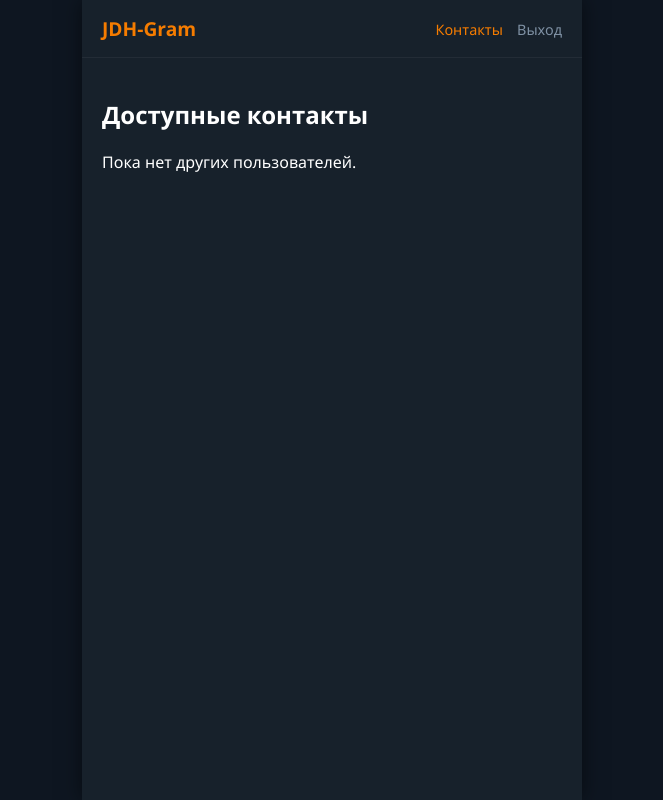
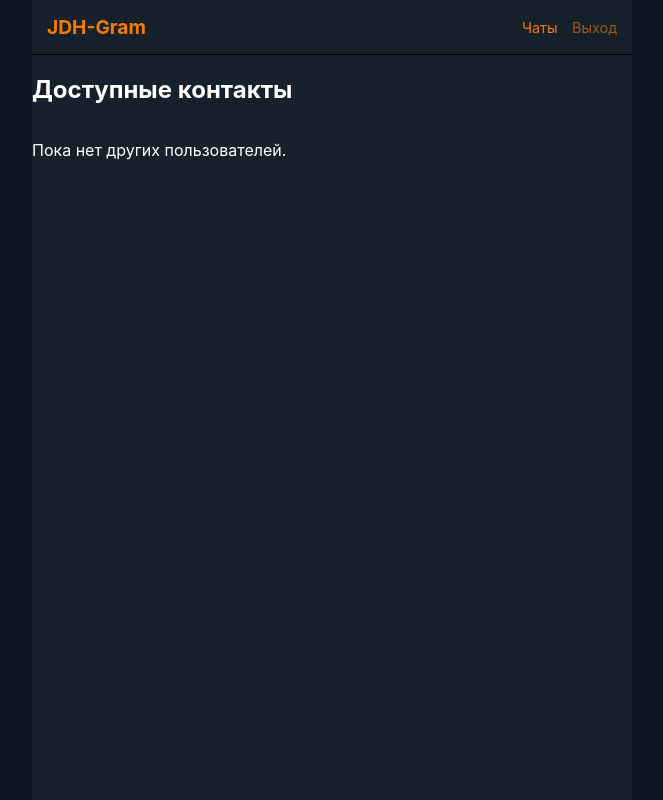
Before and after one commit to JDH-AF/JDHgram-, a Flask app: page / in a window 1280 px wide. Shown: the whole page, without its empty margins (308-971 px from the left). Run offline with Flask 3, Linux system fonts and the light colour scheme; the visitor is signed in with stand-in values (Sample User, id 1); data comes from the database, SQL or seed files in the repository.

Commit message:
Update base.html

```diff
--- a/templates/base.html
+++ b/templates/base.html
@@ -2,149 +2,90 @@
 <html lang="ru">
 <head>
     <meta charset="UTF-8">
-    <meta name="viewport" content="width=device-width, initial-scale=1.0">
+    <meta name="viewport" content="width=device-width, initial-scale=1.0, maximum-scale=1.0, user-scalable=no">
     <title>JDH-Gram</title>
     <style>
         :root {
-            --bg-dark: #0e1621;         /* Фон страницы */
-            --bg-container: #17212b;    /* Фон блоков */
-            --accent-orange: #f57c00;   /* Основной оранжевый */
-            --accent-hover: #e66a00;    /* Оранжевый при наведении */
-            --text-main: #ffffff;       /* Основной текст */
-            --text-muted: #7f91a4;      /* Второстепенный текст */
-            --msg-sent: #f57c00;        /* Исходящее сообщение */
-            --msg-received: #242f3d;    /* Входящее сообщение */
-            --input-bg: #242f3d;        /* Фон полей ввода */
+            --bg-main: #0e1621;
+            --bg-panel: #17212b;
+            --accent: #f57c00;
+            --text: #ffffff;
+            --msg-sent: #f57c00;
+            --msg-received: #2b3948;
         }
 
-        body {
-            font-family: 'Segoe UI', Tahoma, Geneva, Verdana, sans-serif;
-            background: var(--bg-dark);
-            color: var(--text-main);
-            margin: 0;
-            display: flex;
-            justify-content: center;
-            min-height: 100vh;
+        body, html {
+            margin: 0; padding: 0; height: 100%;
+            background: var(--bg-main);
+            color: var(--text);
+            font-family: -apple-system, BlinkMacSystemFont, "Segoe UI", Roboto, Helvetica, Arial, sans-serif;
         }
 
-        .container {
-            width: 100%;
-            max-width: 500px;
-            background: var(--bg-container);
+        .app-container {
             display: flex;
             flex-direction: column;
-            box-shadow: 0 0 20px rgba(0,0,0,0.5);
+            height: 100vh;
+            max-width: 600px;
+            margin: 0 auto;
+            background: var(--bg-panel);
         }
 
-        .nav {
-            padding: 15px 20px;
-            background: var(--bg-container);
-            border-bottom: 1px solid rgba(255,255,255,0.05);
+        .header {
+            padding: 15px;
+            background: var(--bg-panel);
+            border-bottom: 1px solid #000;
             display: flex;
             justify-content: space-between;
             align-items: center;
+            z-index: 10;
         }
 
-        .nav h1 { font-size: 1.2rem; margin: 0; color: var(--accent-orange); }
+        .header h1 { margin: 0; font-size: 1.2rem; color: var(--accent); }
+        .header a { color: var(--accent); text-decoration: none; font-size: 0.9rem; }
 
-        .nav a {
-            text-decoration: none;
-            color: var(--accent-orange);
-            font-size: 0.9rem;
-            margin-left: 10px;
+        .content-area {
+            flex: 1;
+            overflow: hidden;
+            display: flex;
+            flex-direction: column;
+            position: relative;
         }
 
-        .flash {
-            background: rgba(255, 68, 68, 0.2);
-            color: #ff4444;
-            padding: 10px;
-            text-align: center;
-            font-size: 0.9rem;
+        /* Стили для форм (вход/регистрация) */
+        .auth-form { padding: 20px; }
+        input {
+            width: 100%; padding: 12px; margin: 10px 0;
+            background: #242f3d; border: none; border-radius: 8px;
+            color: white; box-sizing: border-box;
+        }
+        button {
+            width: 100%; padding: 12px; background: var(--accent);
+            border: none; border-radius: 8px; color: white;
+            font-weight: bold; cursor: pointer;
         }
 
-        /* Поля ввода и кнопки */
-        input[type="text"], input[type="password"], input[type="email"] {
-            width: 100%;
-            padding: 12px;
-            margin: 10px 0;
-            border: none;
-            border-radius: 8px;
-            background: var(--input-bg);
-            color: white;
-            box-sizing: border-box;
-        }
-
-        button {
-            background: var(--accent-orange);
-            color: white;
-            border: none;
-            padding: 12px;
-            border-radius: 8px;
-            cursor: pointer;
-            font-weight: bold;
-            transition: background 0.3s;
-        }
-
-        button:hover { background: var(--accent-hover); }
-
-        .content { padding: 20px; flex-grow: 1; }
-
-        /* Стили чата */
-        .chat-box {
-            height: 70vh;
-            overflow-y: auto;
-            padding: 15px;
-            background: url('https://www.transparenttextures.com/patterns/carbon-fibre.png'); /* Легкая текстура */
-            display: flex;
-            flex-direction: column;
-        }
-
-        .message {
-            padding: 8px 14px;
-            border-radius: 12px;
-            margin-bottom: 8px;
-            max-width: 80%;
-            position: relative;
-            line-height: 1.4;
-        }
-
-        .sent { background: var(--msg-sent); align-self: flex-end; border-bottom-right-radius: 2px; }
-        .received { background: var(--msg-received); align-self: flex-start; border-bottom-left-radius: 2px; }
-
-        .meta {
-            font-size: 0.7rem;
-            opacity: 0.7;
-            text-align: right;
-            margin-top: 4px;
-        }
-
-        /* Кастомизация скроллбара */
-        ::-webkit-scrollbar { width: 5px; }
-        ::-webkit-scrollbar-thumb { background: rgba(255,255,255,0.1); border-radius: 10px; }
+        .flash { padding: 10px; background: rgba(255,0,0,0.2); color: #ff5555; text-align: center; }
     </style>
 </head>
 <body>
-    <div class="container">
-        <div class="nav">
+    <div class="app-container">
+        <div class="header">
             <h1>JDH-Gram</h1>
             <div>
                 {% if current_user.is_authenticated %}
-                    <a href="{{ url_for('index') }}">Контакты</a>
-                    <a href="{{ url_for('logout') }}" style="color: var(--text-muted);">Выход</a>
+                    <a href="{{ url_for('index') }}">Чаты</a>
+                    <a href="{{ url_for('logout') }}" style="margin-left:10px; opacity:0.6;">Выход</a>
                 {% else %}
                     <a href="{{ url_for('login') }}">Вход</a>
-                    <a href="{{ url_for('register') }}">Регистрация</a>
                 {% endif %}
             </div>
         </div>
 
         {% with messages = get_flashed_messages() %}
-            {% if messages %}
-                <div class="flash">{{ messages[0] }}</div>
-            {% endif %}
+            {% if messages %}<div class="flash">{{ messages[0] }}</div>{% endif %}
         {% endwith %}
 
-        <div class="content">
+        <div class="content-area">
             {% block content %}{% endblock %}
         </div>
     </div>
```
